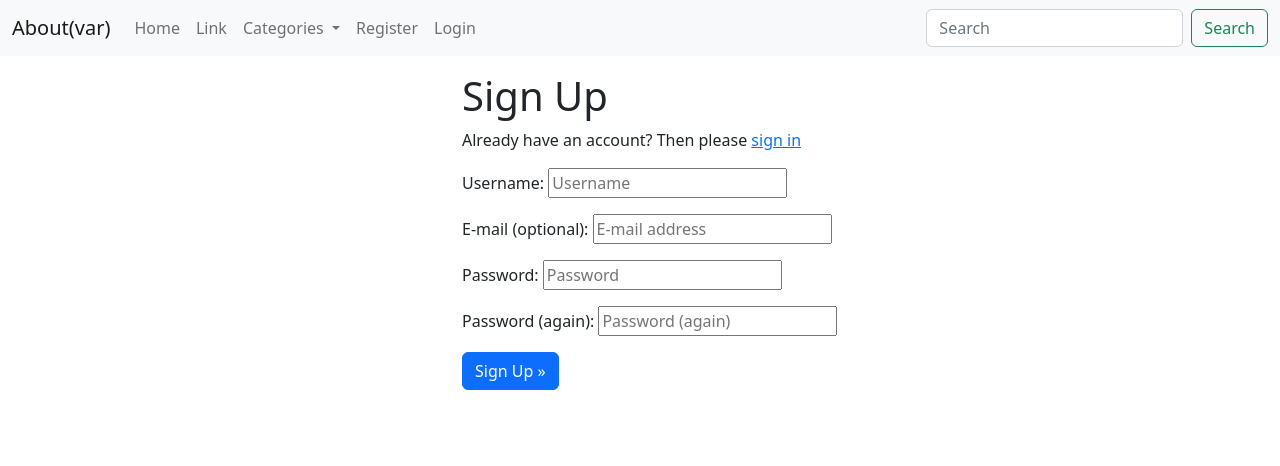
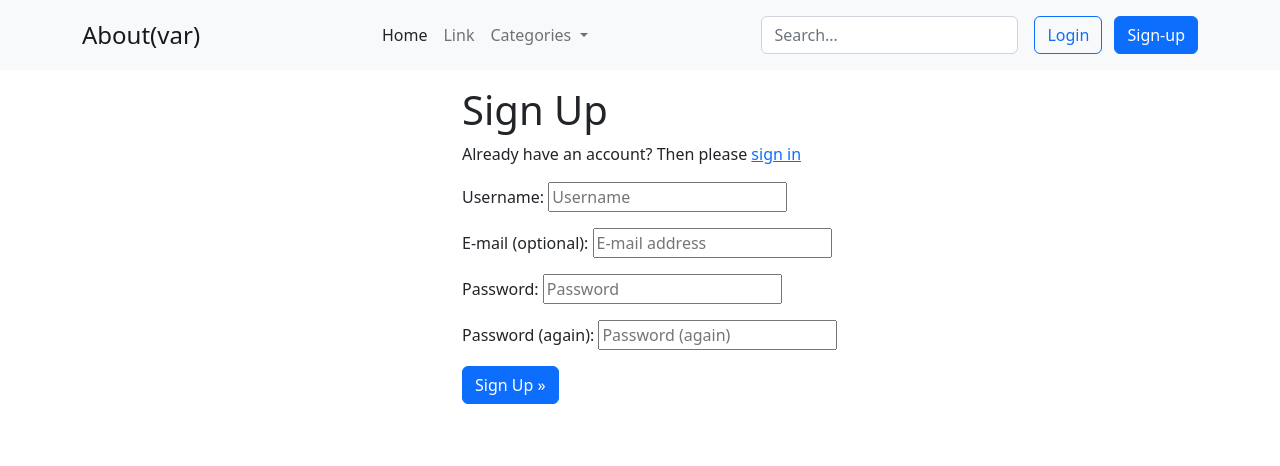
Before and after one commit to fpatrick/av, a Django app: page /accounts/signup/ in a window 1280 px wide. Shown: the top 466 px of the page. Run offline with Django 4.2, Linux system fonts and the light colour scheme; some libraries are stand-ins or nearby versions.

Commit message:
Centralize navbar design and add bootstrap buttons

```diff
--- a/templates/base.html
+++ b/templates/base.html
@@ -18,48 +18,51 @@
 <body>
 
 <!-- Navigation -->
-<nav class="navbar navbar-expand-lg bg-light">
-  <div class="container-fluid">
-    <a class="navbar-brand" href="#">About(var)</a>
-    <button class="navbar-toggler" type="button" data-bs-toggle="collapse" data-bs-target="#navbarSupportedContent" aria-controls="navbarSupportedContent" aria-expanded="false" aria-label="Toggle navigation">
+<nav class=" navbar sticky-top navbar-expand-lg bg-light">
+    <div class="container">
+        <a class="navbar-brand fs-4" href="#">About(var)</a>
+        <button class="navbar-toggler" type="button" data-bs-toggle="collapse" data-bs-target="#navbarSupportedContent"
+                aria-controls="navbarSupportedContent" aria-expanded="false" aria-label="Toggle navigation">
             <span class="navbar-toggler-icon"></span>
         </button>
-    <div class="collapse navbar-collapse" id="navbarSupportedContent">
-      <ul class="navbar-nav me-auto mb-2 mb-lg-0">
+        <div class="collapse navbar-collapse " id="navbarSupportedContent">
+
+            <ul class="navbar-nav mx-auto">
                 <li class="nav-item">
-          <a class="nav-link" aria-current="page" href="{% url 'home' %}">Home</a>
+                    <a class="nav-link link-dark" aria-current="page" href="{% url 'home' %}">Home</a>
                 </li>
                 <li class="nav-item">
                     <a class="nav-link" href="#">Link</a>
                 </li>
                 <li class="nav-item dropdown">
-          <a class="nav-link dropdown-toggle" href="#" role="button" data-bs-toggle="dropdown" aria-expanded="false">
+                    <a class="nav-link dropdown-toggle" href="#" role="button" data-bs-toggle="dropdown"
+                       aria-expanded="false">
                         Categories
                     </a>
                     <ul class="dropdown-menu">
                         <li><a class="dropdown-item" href="#">Action</a></li>
                         <li><a class="dropdown-item" href="#">Another action</a></li>
-            <li><hr class="dropdown-divider"></li>
+                        <li>
+                            <hr class="dropdown-divider">
+                        </li>
                         <li><a class="dropdown-item" href="#">Something else here</a></li>
                     </ul>
                 </li>
+            </ul>
+
+
+            <form class="d-flex m-2" role="search">
+                <input class="form-control me-2" type="search" placeholder="Search..." aria-label="Search">
+            </form>
+            <div class="text-end">
                 {% if user.is_authenticated %}
-          <li class="nav-item">
-              <a class="nav-link" href="{% url 'account_logout' %}">Logout</a>
-          </li>
+                <a href="{% url 'account_logout' %}" class="btn btn-outline-primary me-2">Sign-out</a>
                 {% else %}
-          <li class="nav-item align-right">
-              <a class="nav-link" href="{% url 'account_signup' %}">Register</a>
-          </li>
-          <li class="nav-item">
-              <a class="nav-link" href="{% url 'account_login' %}">Login</a>
-          </li>
+                <a href="{% url 'account_login' %}" class="btn btn-outline-primary me-2">Login</a>
+                <a href="{% url 'account_signup' %}" class="btn btn-primary">Sign-up</a>
                 {% endif %}
-      </ul>
-      <form class="d-flex" role="search">
-        <input class="form-control me-2" type="search" placeholder="Search" aria-label="Search">
-        <button class="btn btn-outline-success" type="submit">Search</button>
-      </form>
+            </div>
+
         </div>
     </div>
 </nav>
```
Lines whose indentation alone changed are shown as unchanged.
